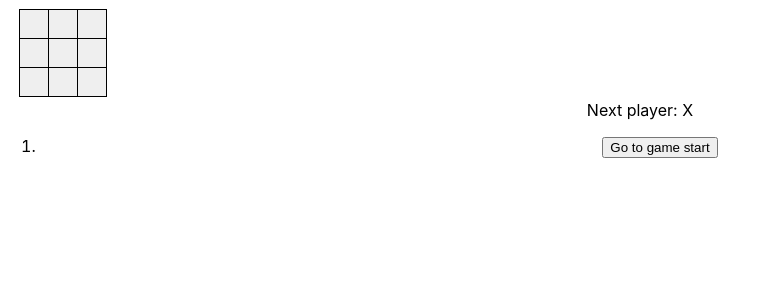
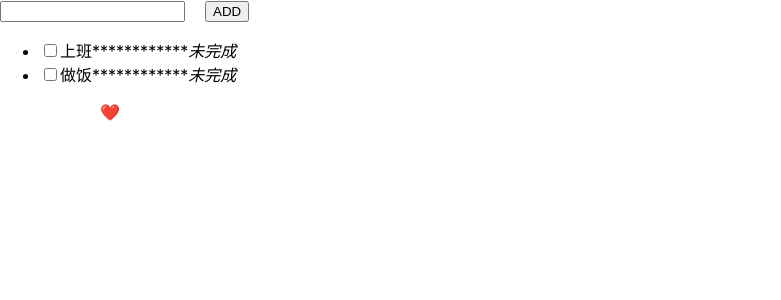
Before and after one commit to quanliuguo/my-app, a React (Create React App) app: page / in a window 1280 px wide. Shown: the top 300 px of the page, without its empty margins (0-781 px from the left). Built offline with nearby package versions, Linux system fonts and the light colour scheme.

Commit message:
todolist

```diff
--- a/package.json
+++ b/package.json
@@ -6,9 +6,12 @@
     "@testing-library/jest-dom": "^4.2.4",
     "@testing-library/react": "^9.5.0",
     "@testing-library/user-event": "^7.2.1",
+    "classnames": "^2.2.6",
+    "prop-types": "^15.7.2",
     "react": "^16.13.1",
     "react-dom": "^16.13.1",
-    "react-scripts": "3.4.1"
+    "react-scripts": "3.4.1",
+    "styled-components": "^5.1.1"
   },
   "scripts": {
     "start": "react-scripts start",
--- a/src/App.js
+++ b/src/App.js
@@ -1,14 +1,74 @@
-import React from 'react';
+import React, { Fragment } from 'react';
 // import logo from './logo.svg';
 import './App.css';
-import Game from './views/Game'
+// import Game from './views/Game'
+import {TodoHeader, TodoInput, TodoList} from './views/TodoList/index.js'
+import Like from './views/Like/Like'
 
-function App() {
-  return (
-    <div className="App">
-      <Game/>
-    </div>
-  );
+class App extends React.Component {
+  constructor(){
+    super()
+    this.state={
+      desc:'今日事，今日毕',
+      btnText:'ADD',
+      article:'<div class=article>用<i>dangerouslySetInnerHTML={{__html:this.state.article}}</i>创建标签</div>',
+      todos:[
+        {
+            id:0,
+            name:'上班',
+            isCompleted:false,
+        },{
+            id:1,
+            name:'做饭',
+            isCompleted:false,
+        }
+      ]
+
+    }
+  }
+
+  handleChangeTaskStatus=(id)=>{
+    const todos= this.state.todos.slice()
+    todos.forEach(todo=>{
+      if(todo.id===id){
+        todo.isCompleted= !todo.isCompleted
+      }
+    })
+    this.setState({
+      todos
+    })
+  }
+
+  addTask=(name)=>{
+    console.log('addTask', name, this)
+    const task={
+      id:this.state.todos.length,
+      name:name,
+      isCompleted:false
+    }
+    const todos= this.state.todos.slice()
+    todos.push(task)
+    this.setState({
+      todos
+    })
+  }
+
+  render(){
+    return (
+      // <div className="App">
+      <Fragment>
+        {/* <div dangerouslySetInnerHTML={{__html:this.state.article}}></div> */}
+        {/* <Game/> */}
+        {/* <br/> */}
+        {/* <TodoHeader desc={this.state.desc}>代办事项列表</TodoHeader> */}
+        <TodoInput btnText={this.state.btnText} addTask={this.addTask}/>
+        <TodoList todos={this.state.todos} changeTaskStatus={this.handleChangeTaskStatus}/>
+        <Like></Like>
+      </Fragment>
+      // </div>
+    );
+  }
+
 }
 
 export default App;
--- a/src/views/Game/Board.js
+++ b/src/views/Game/Board.js
@@ -3,21 +3,40 @@ import Square from './Square'
 
 class Board extends Component {
 
-    renderSquare(i){
+    renderSquare(i, row, col){
         return (
         <Square
             value={this.props.squares[i]}
-            onClick={()=>{this.props.onClick(i)}}
+            key={i}
+            row={row}
+            col={col}
+            onClick={()=>{this.props.onClick(i, row ,col)}}
         />
         )
     }
+
     render() {
+        const squareRowItem = new Array(3).fill(null).map((rowItem, rowIndex)=>{
+            return (
+                <div className="board-row" key={rowIndex}>
+                    {
+                    new Array(3).fill(null).map((item, colIndex)=>{
+                        return this.renderSquare(rowIndex*3+colIndex, rowIndex, colIndex)
+                    })
+                    }
+                </div>
+            )
+        })
+        // console.log(squareRowItem)
         return (
             <div style={{paddingTop:'10px'}}>
                 {/* <div className='title'>开始游戏</div> */}
                 {/* <p>{status}</p> */}
                 <div className="board" style={{width:'90px',height:'90px',marginLeft:'20px'}}>
-                    <div className="board-row">
+                    {
+                        squareRowItem
+                    }
+                    {/* <div className="board-row">
                         {this.renderSquare(0)}
                         {this.renderSquare(1)}
                         {this.renderSquare(2)}
@@ -31,7 +50,7 @@ class Board extends Component {
                         {this.renderSquare(6)}
                         {this.renderSquare(7)}
                         {this.renderSquare(8)}
-                    </div>
+                    </div> */}
                 </div>
             </div>
         );
--- a/src/views/Game/Square.js
+++ b/src/views/Game/Square.js
@@ -1,16 +1,18 @@
 
-import React from 'react'
+import React, { Component } from 'react';
 
-function Square(props) {
+class Square extends Component{
+    render(){
         return (
             <button
                 className='square'
                 style={{width:"30px",height:"30px",margin:0,padding:0,border:'1px solid #000',marginLeft:'-1px',marginTop:'-1px',lineHeight:'30px',float:'left',outline:'none'}}
-            onClick={props.onClick}
+                onClick={this.props.onClick}
             >
-         {props.value}
+             {this.props.value}
            </button>
         )
     }
+}
 
 export default Square
--- a/src/views/Game/index.js
+++ b/src/views/Game/index.js
@@ -6,7 +6,8 @@ class Game extends Component {
         super(props)
         this.state={
             history:[{
-                squares:Array(9).fill(null)
+                squares:Array(9).fill(null),
+                coordinate:new Array(2).fill(null)
             }],
             isXnext:true,
             stepNumber:0,
@@ -14,18 +15,22 @@ class Game extends Component {
         }
     }
 
-    handleClick(i){
+    handleClick(i, row , col){
         const history = this.state.history.slice(0, this.state.stepNumber+1);
         const current = history[history.length - 1];
         const squares = current.squares.slice()
+        const coordinate= current.coordinate.slice()
         if (calculateWinner(squares) || squares[i]) {
             return;
-          }
+        }
+        coordinate[0]= row
+        coordinate[1]= col
         squares[i]= this.state.isXnext?'X':'O'
         // const isXnext=!this.state.isXnext
         this.setState({
             history:history.concat([{
-                squares
+                squares,
+                coordinate
             }]),
             isXnext: !this.state.isXnext,
             stepNumber: history.length
@@ -53,8 +58,8 @@ class Game extends Component {
         const moves= history.map((step,move)=>{
             const desc= move? 'Go to move  #'+ move : 'Go to game start'
             return(
-                <li>
-                    <button onClick={()=>{this.jumpTo(move)}}>{desc}</button>
+                <li key={move} style={{fontWeight: move===this.state.stepNumber?600:300}}>
+                    <button onClick={()=>{this.jumpTo(move)}}>{desc}</button> <span>{ ((move%2)===0?'O':'X')+':'+step.coordinate.join('-')}</span>
                 </li>
             )
         })
@@ -62,7 +67,7 @@ class Game extends Component {
             <div>
                 <Board
                     squares={current.squares}
-                    onClick={i=>{this.handleClick(i)}}
+                    onClick={(i,row,col)=>{this.handleClick(i,row,col)}}
                 />
                 <div className="gameInfo">
                     <div>{status}</div>
--- /dev/null
+++ b/src/views/Like/Like.js
@@ -0,0 +1,28 @@
+import React, { Component } from 'react'
+
+export default class Like extends Component {
+    constructor(){
+        super()
+        this.state={
+            isLiked:true
+        }
+    }
+    handleClick= ()=>{
+        this.setState((prevState)=>{
+            return{
+                isLiked:!prevState.isLiked
+            }
+    },()=>{
+        console.log('回调获取新的state->', this.state)
+    })
+    }
+    render() {
+        return (
+            <div style={{paddingLeft:'100px'}}>
+                <span onClick={this.handleClick}>
+                    {this.state.isLiked?'❤️':'🤍'}
+                </span>
+            </div>
+        )
+    }
+}
--- /dev/null
+++ b/src/views/Todolist/TodoHeader.js
@@ -0,0 +1,20 @@
+import React from 'react'
+import PropTypes from 'prop-types'
+console.log('PropTypes->',PropTypes)
+export default function TodoHeader(props) {
+    console.log('props', props)
+    return (
+        <div>
+            <h2>{props.children}</h2>
+            <p>{props.desc}</p>
+        </div>
+    )
+}
+/* 函数式组件的写法 */
+TodoHeader.propTypes={
+    desc:PropTypes.string
+}
+/* 函数式组件的写法 */
+TodoHeader.defaultProps={
+    desc:'今日事，今日毕'
+}
--- /dev/null
+++ b/src/views/Todolist/TodoInput.js
@@ -0,0 +1,51 @@
+import React, { Component , createRef} from 'react'
+import propTypes from 'prop-types'
+export default class TodoInput extends Component {
+    constructor(){
+        super()
+        this.state={
+            inputValue:''
+        }
+        this.inputDom= createRef()
+    }
+    /* 类组件的写法 */
+    static propTypes={
+        btnText:propTypes.string,
+
+    }
+    /* 类组件的写法 */
+    static defaultProps={
+        btnText:'添加Todo'
+    }
+    handleChange=(e)=>{
+        this.setState({
+            inputValue:e.currentTarget.value
+        })
+    }
+
+    handleInputKeyup=(e)=>{
+        if(e.keyCode===13){
+            this.handleButtonClick()
+        }
+    }
+
+    handleButtonClick=(e)=>{
+        this.inputDom.current.focus()
+        if(!this.state.inputValue || this.state.inputValue === '') return
+        console.log('input', this.inputDom.current)
+        const name = this.state.inputValue
+        console.log('name->', name)
+        this.props.addTask(name)
+        this.setState({inputValue:''})
+
+    }
+
+    render() {
+        return (
+            <div>
+                <input type='text' ref={this.inputDom} value={this.state.inputValue} onChange={this.handleChange} onKeyUp={this.handleInputKeyup}></input>
+                <button type='button' style={{marginLeft:'20px'}} onClick={this.handleButtonClick}>{this.props.btnText} </button>
+            </div>
+        )
+    }
+}
--- /dev/null
+++ b/src/views/Todolist/TodoItem.js
@@ -0,0 +1,36 @@
+import React, { Component } from 'react'
+
+const noop=()=>{}
+export default class TodoItem extends Component {
+    constructor(){
+        super()
+        this.state={
+        }
+    }
+
+    handleChange=()=>{
+        console.log(this.props, 1111)
+        const { changeTaskStatus=noop ,id } = this.props
+        changeTaskStatus(id)
+        // e.currentTarget.checked=!e.currentTarget.checked
+    }
+    render() {
+        console.log('item.render', this.props)
+        return (
+            <li>
+                {/* {this.props.title}  <i>{this.props.isCompleted? '已完成' :'未完成'}</i> */}
+              <input
+                id={this.props.id}
+                type='checkbox'
+                name={this.props.name}
+                checked={this.props.isCompleted}
+                onChange={this.handleChange}
+              />
+                <label htmlFor={this.props.id}>
+                    {this.props.name}
+                </label>{'************'}
+                <i>{this.props.isCompleted? '已完成' :'未完成'}</i>
+            </li>
+        )
+    }
+}
--- a/src/views/Todolist/Todolist.js
+++ b/src/views/Todolist/Todolist.js
@@ -1,19 +1,32 @@
 import React, { Component } from 'react'
+import TodoItem from './TodoItem'
+import PropTypes from 'prop-types'
+export default class TodoList extends Component {
+    static propTypes = {
+        todos:PropTypes.arrayOf(PropTypes.shape({
+            id:PropTypes.number.isRequired,
+            name:PropTypes.string.isRequired,
+            isCompleted:PropTypes.bool.isRequired
+        })).isRequired,
+        changeTaskStatus:PropTypes.func
+    }
 
-export default class Todolist extends Component {
     render() {
+        console.log('todoListRender')
         return (
-            <div>
-                <h1>TO DO LIST</h1>
-                <div className="btns">
-                    <button>All</button>
-                    <button>Finished</button>
-                    <button>unFinished</button>
-                </div>
-                <div className="list-wrap">
-
-                </div>
-            </div>
+           <ul>
+               {
+                   this.props.todos.map((todo)=>{
+                       return (
+                        <TodoItem
+                        {...todo}
+                        key={todo.id}
+                        changeTaskStatus={this.props.changeTaskStatus}
+                        />
+                       )
+                   })
+               }
+           </ul>
         )
     }
 }
```
Also changed, not shown: src/views/Todolist/index.js (added, +12 -0 lines), src/views/index.js (added). Lines whose indentation alone changed are shown as unchanged.
